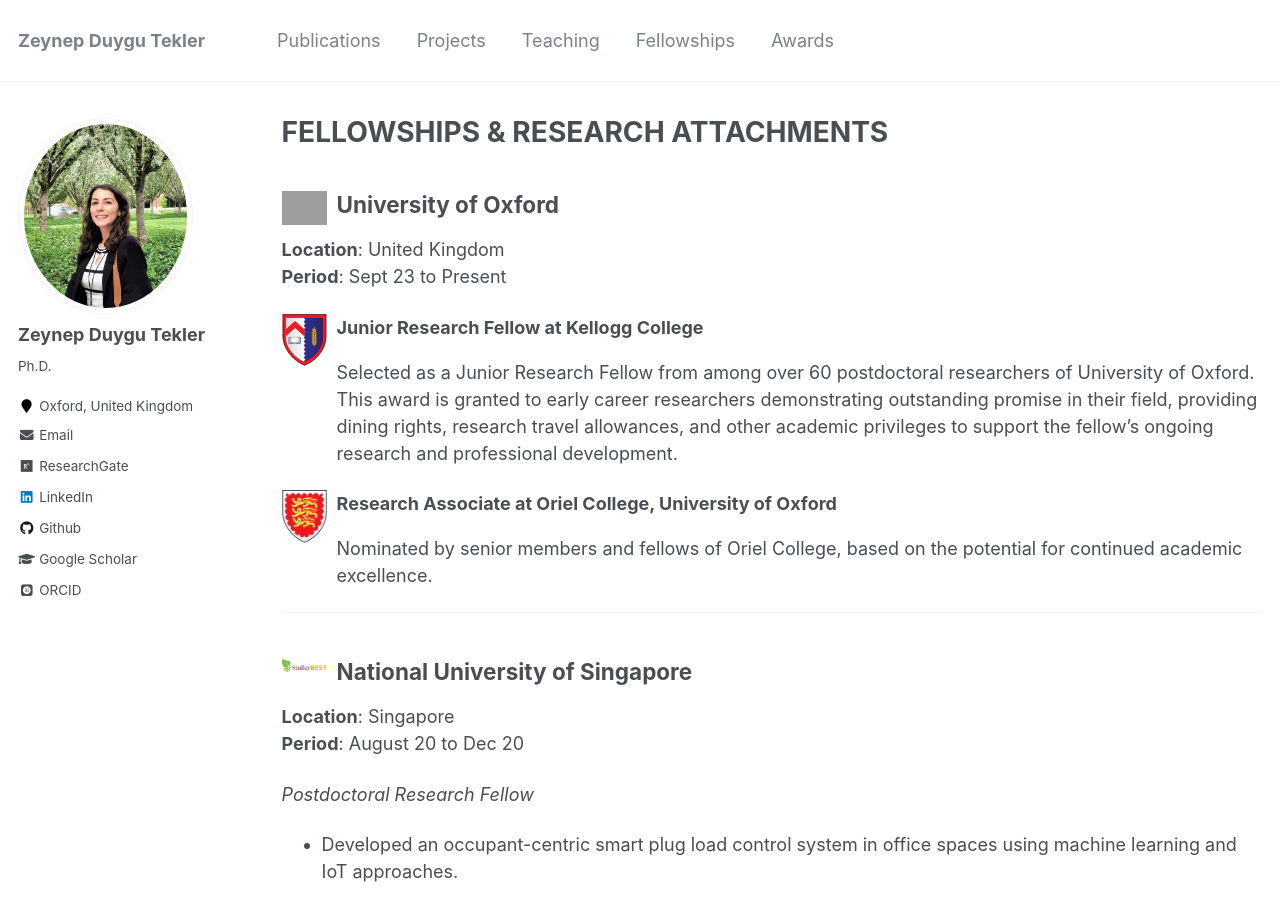
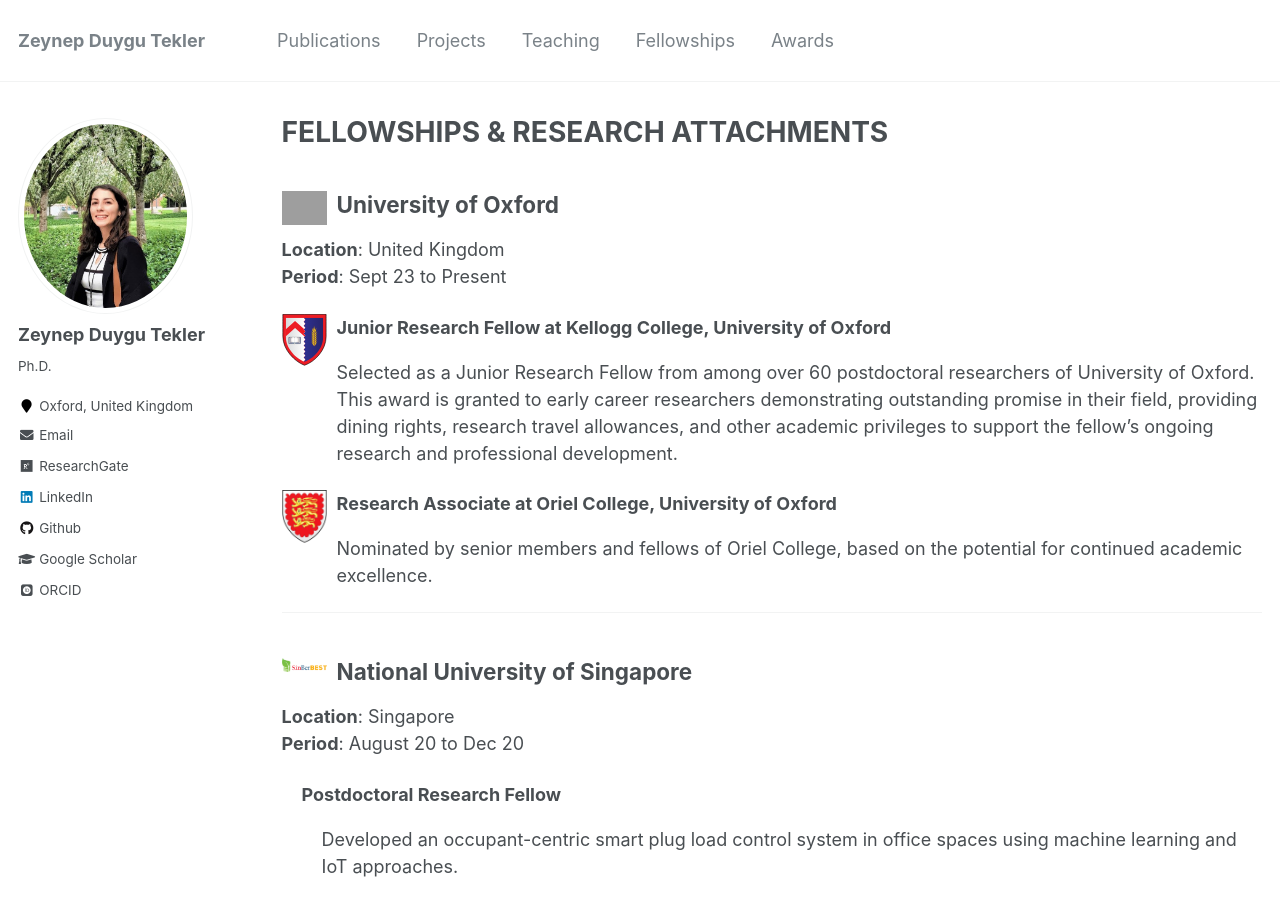
Before and after one commit to zeynepduygutekler/zeynepduygutekler.github.io, a Jekyll site: the page built from _pages/fellowships.md, in a window 1280 px wide and 900 px high. Built offline with Jekyll 4.4.1, drawn with Linux system fonts in a browser that asks for light colours; some web fonts are replaced; grey boxes are pictures that could not be loaded.

Commit message:
styling fellowships

```diff
--- a/_pages/fellowships.md
+++ b/_pages/fellowships.md
@@ -10,11 +10,11 @@
 </div>
 
 **Location**: United Kingdom<br>
-**Period**: Sept 23 to Present
+**Period**: Sept 23 to Present<br>
 
 <div style="margin-top: 15px;">
   <img align="left" width="45" height="45" src="/images/kellogg-logo.svg" style="margin-right: 10px">
-  <strong>Junior Research Fellow at Kellogg College</strong>
+  <strong>Junior Research Fellow at Kellogg College, University of Oxford </strong>
   <p style="margin-left: 55px;">
     Selected as a Junior Research Fellow from among over 60 postdoctoral researchers of University of Oxford. This award is granted
     to early career researchers demonstrating outstanding promise in their field, providing dining rights, research travel allowances,
@@ -33,49 +33,138 @@
 ---
 
 <div>
-<img align="left" width="45" height="65" src="/images/sinberbest.jpg" style="margin-right: 10px">
-<h2>
-National University of Singapore
-</h2>
+  <img align="left" width="45" height="65" src="/images/sinberbest.jpg" style="margin-right: 10px">
+  <h2>National University of Singapore</h2>
 </div>
 
-**Location**: Singapore\
-**Period**: August 20 to Dec 20
+<strong>Location</strong>: Singapore<br>
+<strong>Period</strong>: August 20 to Dec 20
 
-*Postdoctoral Research Fellow*
-* Developed an occupant-centric smart plug load control system in office spaces using machine learning and IoT approaches.
+<div style="margin-left: 20px; margin-top: 15px;">
+  <strong>Postdoctoral Research Fellow</strong>
+  <p style="margin-left: 20px;">
+    Developed an occupant-centric smart plug load control system in office spaces using machine learning and IoT approaches.
+  </p>
+</div>
+
+---
+
+<div>
+  <img align="left" width="45" height="65" src="/images/sinberbest.jpg" style="margin-right: 10px">
+  <h2>Berkeley Education Alliance for Research (SinBerBest)</h2>
+</div>
+
+<strong>Location</strong>: Singapore<br>
+<strong>Period</strong>: Jan 20 to Dec 20
+
+<div style="margin-left: 20px; margin-top: 15px;">
+  <strong>Visiting Research Fellow</strong>
+  <p style="margin-left: 20px;">
+    Developed an occupant-centric smart plug load control system in office spaces using machine learning and IoT approaches.
+  </p>
+</div>
+
+---
+
+<div>
+  <img align="left" width="45" height="45" src="/images/astar.jpg" style="margin-right: 10px">
+  <h2>Agency for Science Technology and Research (A*STAR)</h2>
+</div>
+
+<strong>Location</strong>: Singapore<br>
+<strong>Period</strong>: Jun 18 to Jan 19
+
+<div style="margin-left: 20px; margin-top: 15px;">
+  <strong>Visiting Research Fellow, Singapore Institute of Manufacturing Technology</strong>
+  <p style="margin-left: 20px;">
+    Led an exploratory study to gain insights into food manufacturers’ waste management decision-making process and used statistical analysis to translate these insights into a behaviour framework.
+  </p>
+</div>
 
 
 
 
 
----
 
-<div>
-<img align="left" width="45" height="65" src="/images/sinberbest.jpg" style="margin-right: 10px">
-<h2>
-Berkeley Education Alliance for Research (SinBerBest)
-</h2>
-</div>
 
-**Location**: Singapore\
-**Period**: Jan 20 to Dec 20
 
-*Visiting Research Fellow*
-* Developed an occupant-centric smart plug load control system in office spaces using machine learning and IoT approaches.
 
----
 
-<div>
-<img align="left" width="45" height="45" src="/images/astar.jpg" style="margin-right: 10px">
-<h2>
-Agency for Science Technology and Research (A*STAR)
-</h2>
-</div>
 
-**Location**: Singapore\
-**Period**: Jun 18 to Jan 19
 
-*Visiting Research Fellow, Singapore Institute of Manufacturing Technology*
-* Led an exploratory study to gain insights into food manufacturers’ waste management decision-making
-process and used statistical analysis to translate these insights into a behaviour framework.
+[//]: # ()
+[//]: # (<div>)
+
+[//]: # (<img align="left" width="45" height="65" src="/images/sinberbest.jpg" style="margin-right: 10px"> )
+
+[//]: # (<h2>)
+
+[//]: # (National University of Singapore)
+
+[//]: # (</h2> )
+
+[//]: # (</div>)
+
+[//]: # ()
+[//]: # (**Location**: Singapore\)
+
+[//]: # (**Period**: August 20 to Dec 20)
+
+[//]: # ()
+[//]: # (*Postdoctoral Research Fellow*)
+
+[//]: # (* Developed an occupant-centric smart plug load control system in office spaces using machine learning and IoT approaches.)
+
+[//]: # ()
+[//]: # (---)
+
+[//]: # ()
+[//]: # (<div>)
+
+[//]: # (<img align="left" width="45" height="65" src="/images/sinberbest.jpg" style="margin-right: 10px"> )
+
+[//]: # (<h2>)
+
+[//]: # (Berkeley Education Alliance for Research &#40;SinBerBest&#41;)
+
+[//]: # (</h2> )
+
+[//]: # (</div>)
+
+[//]: # ()
+[//]: # (**Location**: Singapore\)
+
+[//]: # (**Period**: Jan 20 to Dec 20)
+
+[//]: # ()
+[//]: # (*Visiting Research Fellow*)
+
+[//]: # (* Developed an occupant-centric smart plug load control system in office spaces using machine learning and IoT approaches.)
+
+[//]: # ()
+[//]: # (---)
+
+[//]: # ()
+[//]: # (<div>)
+
+[//]: # (<img align="left" width="45" height="45" src="/images/astar.jpg" style="margin-right: 10px"> )
+
+[//]: # (<h2>)
+
+[//]: # (Agency for Science Technology and Research &#40;A*STAR&#41;)
+
+[//]: # (</h2> )
+
+[//]: # (</div>)
+
+[//]: # ()
+[//]: # (**Location**: Singapore\)
+
+[//]: # (**Period**: Jun 18 to Jan 19)
+
+[//]: # ()
+[//]: # (*Visiting Research Fellow, Singapore Institute of Manufacturing Technology*)
+
+[//]: # (* Led an exploratory study to gain insights into food manufacturers’ waste management decision-making )
+
+[//]: # (process and used statistical analysis to translate these insights into a behaviour framework.)
```
